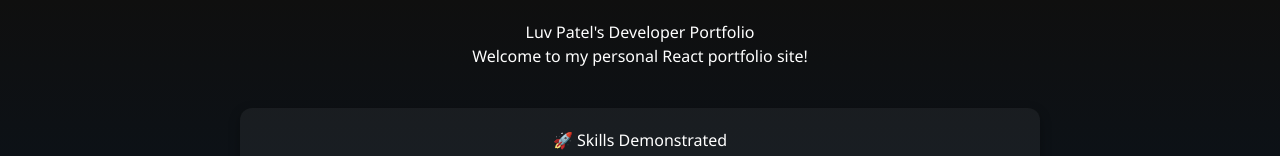
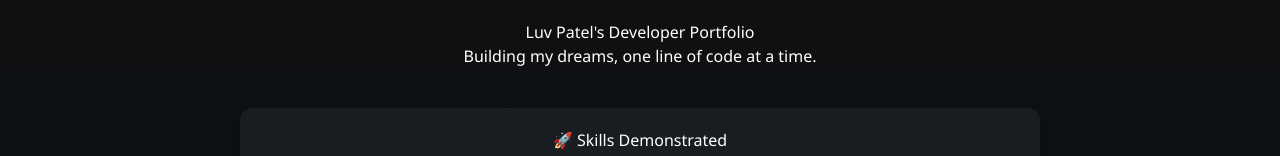
Before and after one commit to luvpatel016/my-portfolio, a React (Create React App) app: page / in a window 1280 px wide. Shown: the top 156 px of the page. Built offline with nearby package versions, Linux system fonts and the light colour scheme.

Commit message:
updated app sections

```diff
--- a/src/App.js
+++ b/src/App.js
@@ -4,7 +4,7 @@ function App() {
     <div className="App">
       <h1>Luv Patel's Developer Portfolio</h1>
       <p style={{ textAlign: 'center' }}>
-        Welcome to my personal React portfolio site!
+        Building my dreams, one line of code at a time.
       </p>
 
       <section>
```
